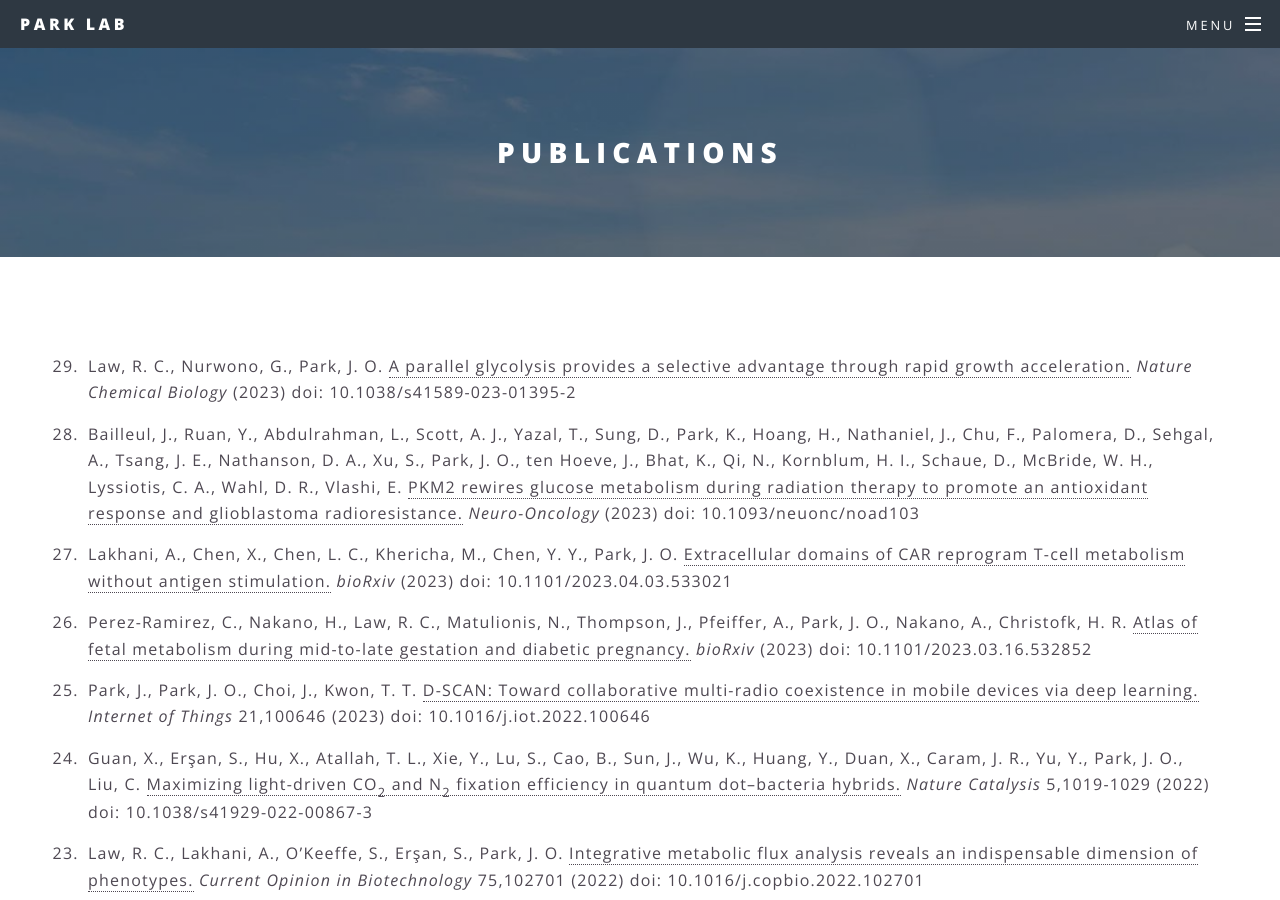
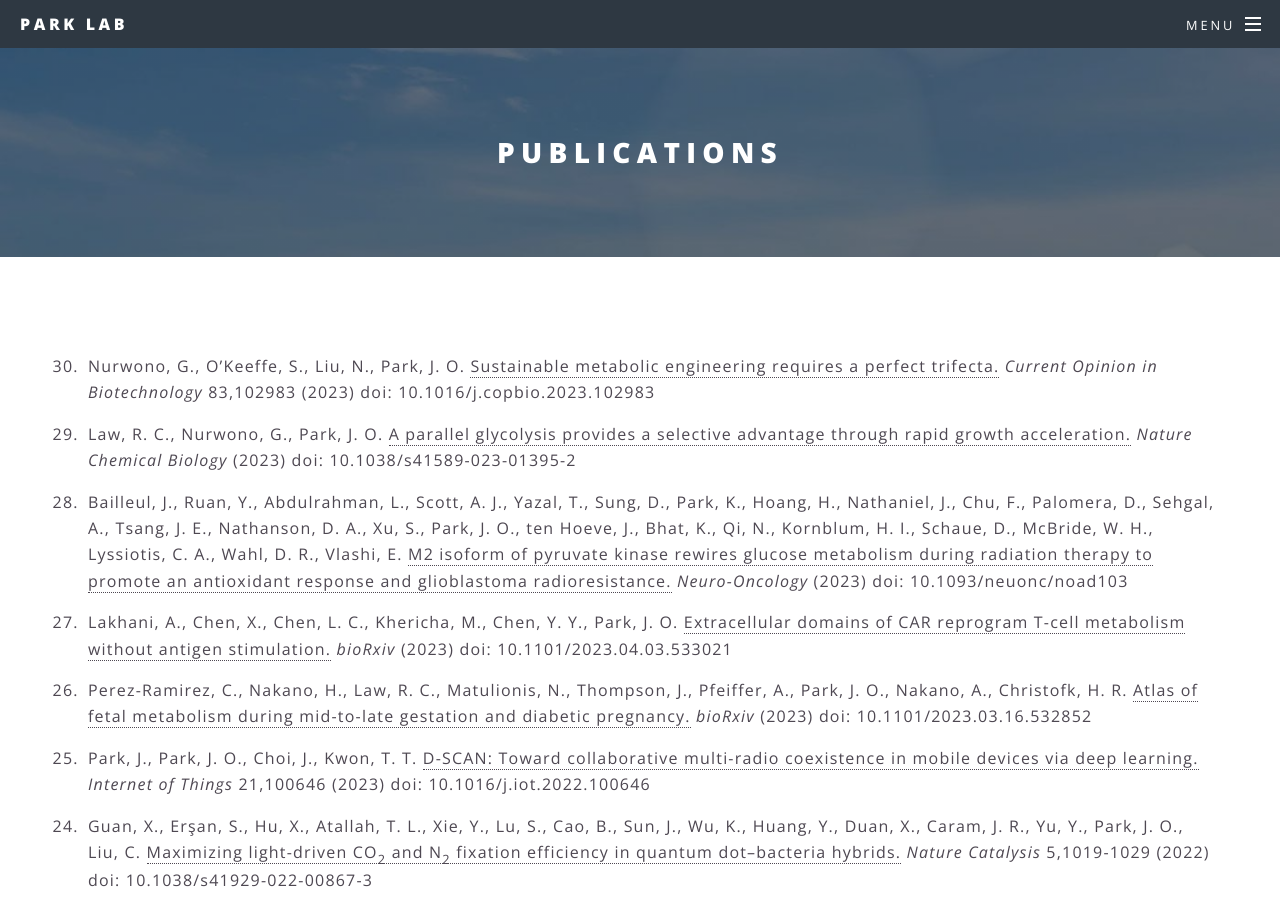
Before and after one commit to jopark/jopark.github.io, a Jekyll site: the page built from publications.html, in a window 1280 px wide and 900 px high. Built offline with Jekyll 4.4.1, drawn with Linux system fonts in a browser that asks for light colours.

Commit message:
Update publications.html

```diff
--- a/publications.html
+++ b/publications.html
@@ -4,8 +4,9 @@ title: Publications
 ---
 
 <ol reversed class="ul2">
+<li>Nurwono, G., O’Keeffe, S., Liu, N., Park, J. O.  <a href="https://www.sciencedirect.com/science/article/pii/S0958166923000939">Sustainable metabolic engineering requires a perfect trifecta.</a> <i>Current Opinion in Biotechnology</i> 83,102983 (2023) doi: 10.1016/j.copbio.2023.102983</li>
 <li>Law, R. C., Nurwono, G., Park, J. O.  <a href="https://doi.org/10.1038/s41589-023-01395-2">A parallel glycolysis provides a selective advantage through rapid growth acceleration.</a> <i>Nature Chemical Biology</i> (2023) doi: 10.1038/s41589-023-01395-2</li>
-<li>Bailleul, J., Ruan, Y., Abdulrahman, L., Scott, A. J., Yazal, T., Sung, D., Park, K., Hoang, H., Nathaniel, J., Chu, F., Palomera, D., Sehgal, A., Tsang, J. E., Nathanson, D. A., Xu, S., Park, J. O., ten Hoeve, J., Bhat, K., Qi, N., Kornblum, H. I., Schaue, D., McBride, W. H., Lyssiotis, C. A., Wahl, D. R., Vlashi, E.  <a href="https://doi.org/10.1093/neuonc/noad103">PKM2 rewires glucose metabolism during radiation therapy to promote an antioxidant response and glioblastoma radioresistance.</a> <i>Neuro-Oncology</i> (2023) doi: 10.1093/neuonc/noad103</li>
+<li>Bailleul, J., Ruan, Y., Abdulrahman, L., Scott, A. J., Yazal, T., Sung, D., Park, K., Hoang, H., Nathaniel, J., Chu, F., Palomera, D., Sehgal, A., Tsang, J. E., Nathanson, D. A., Xu, S., Park, J. O., ten Hoeve, J., Bhat, K., Qi, N., Kornblum, H. I., Schaue, D., McBride, W. H., Lyssiotis, C. A., Wahl, D. R., Vlashi, E.  <a href="https://doi.org/10.1093/neuonc/noad103">M2 isoform of pyruvate kinase rewires glucose metabolism during radiation therapy to promote an antioxidant response and glioblastoma radioresistance.</a> <i>Neuro-Oncology</i> (2023) doi: 10.1093/neuonc/noad103</li>
 <li>Lakhani, A., Chen, X., Chen, L. C., Khericha, M., Chen, Y. Y., Park, J. O.  <a href="https://doi.org/10.1101/2023.04.03.533021">Extracellular domains of CAR reprogram T-cell metabolism without antigen stimulation.</a> <i>bioRxiv</i> (2023) doi: 10.1101/2023.04.03.533021</li>
 <li>Perez-Ramirez, C., Nakano, H., Law, R. C., Matulionis, N., Thompson, J., Pfeiffer, A., Park, J. O., Nakano, A., Christofk, H. R.   <a href="https://doi.org/10.1101/2023.03.16.532852">Atlas of fetal metabolism during mid-to-late gestation and diabetic pregnancy.</a> <i>bioRxiv</i> (2023) doi: 10.1101/2023.03.16.532852</li>
 <li>Park, J., Park, J. O., Choi, J., Kwon, T. T.  <a href="https://doi.org/10.1016/j.iot.2022.100646">D-SCAN: Toward collaborative multi-radio coexistence in mobile devices via deep learning.</a> <i>Internet of Things</i> 21,100646 (2023) doi: 10.1016/j.iot.2022.100646</li>
```
